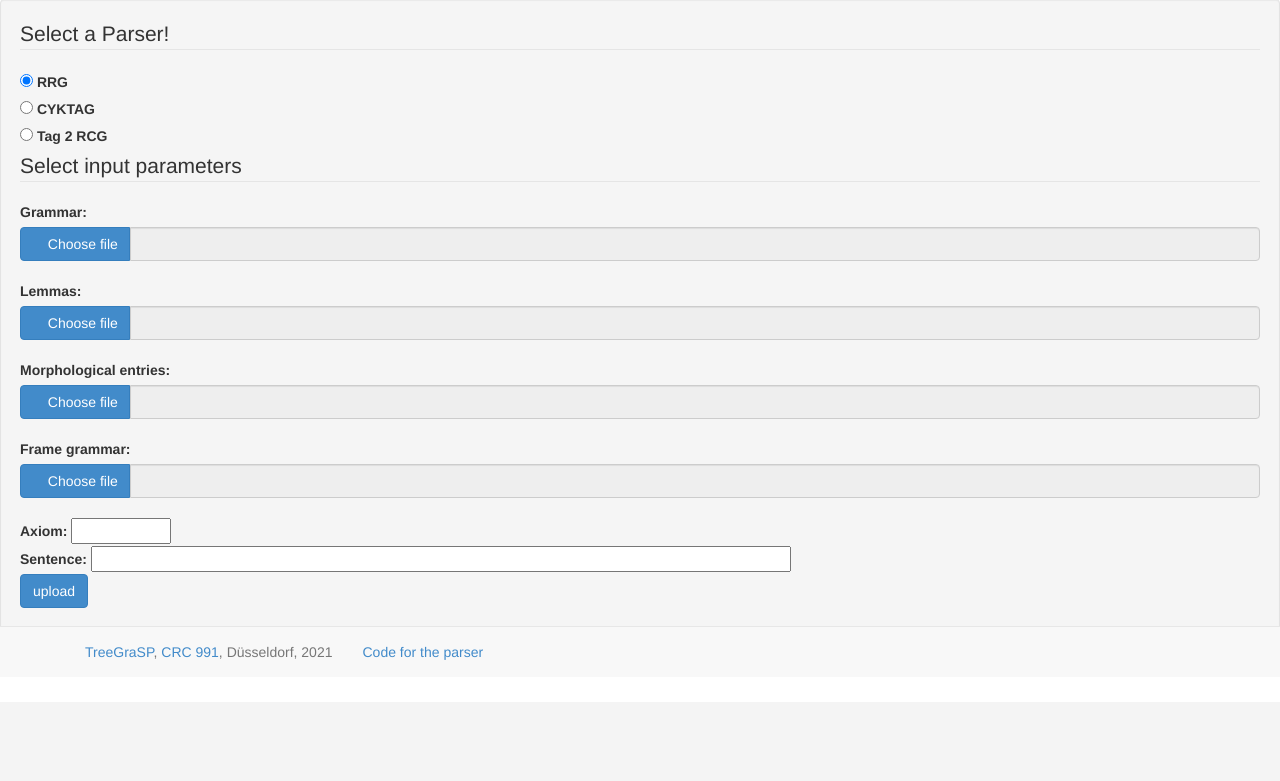
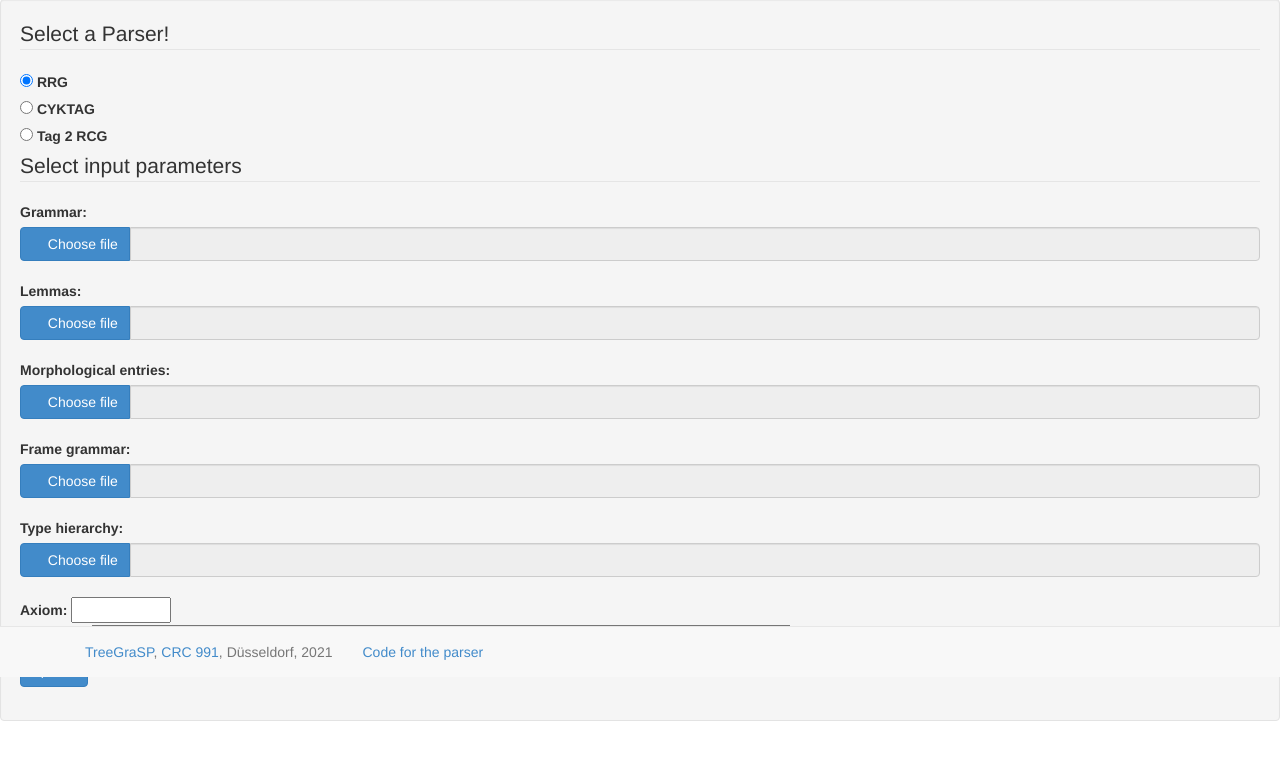
Before and after one commit to xmg-hhu/xmg-webgui, a CodeIgniter app: page /index.php/upload/tulipa in a window 1280 px wide. Shown: the part 123-904 px from the top of the page. Before the commit the page ends 783 px from the top, so only its background shows below. Run offline with CodeIgniter, Linux system fonts and the light colour scheme; some web fonts are replaced.

Commit message:
Uploading type hierarchies (TuLiPA)

```diff
--- a/htdocs/application/controllers/upload.php
+++ b/htdocs/application/controllers/upload.php
@@ -60,7 +60,6 @@
 
 
 		function tulipa(){
-
 			$this->load->view('tulipa_view', array('error' => ' '));
 
 		}
@@ -76,7 +75,6 @@
 				return;
 
 			}
-
 
 
 		function upload_tulipa_input_file($file_id_name, $upl_id=''){
@@ -165,7 +163,7 @@
 
 			// $framefile = upload_tulipa_input_file('framfile', $upl_id);
 
-			// $tyhifile = upload_tulipa_input_file('tyhifile', $upl_id);
+			$tyhifile = upload_tulipa_input_file('tyhifile', $upl_id);
 
 			$lemfile = upload_tulipa_input_file('lemfile', $upl_id);
 
@@ -195,17 +193,6 @@
 
 			}
 
-			// if ($framefile != ''){
-
-			// 	$tp_command .= ' -f '.$framefile;
-
-			// }
-
-			// if ($tyhifile != ''){
-
-			// 	$tp_command .= ' -th '.$tyhifile;
-
-			// }
 
 			if ($lemfile != '') {
 
@@ -224,6 +211,14 @@
 				$tp_command .= ' -f '.$framesfile;
 
 			}
+
+
+			 if ($tyhifile != ''){
+
+			     	$tp_command .= ' -th '.$tyhifile;
+
+			}
+
 
 			if ($tp_axiom != ''){
 
--- a/htdocs/application/views/tulipa_view.php
+++ b/htdocs/application/views/tulipa_view.php
@@ -83,26 +83,6 @@
 
 
 
-	  <!-- <label for="fram-upl">Frames:</label>
-
-	       <input id="fram-upl" class="btn btn-primary filestyle" data-buttonBefore="true" type="file" data-buttonName="btn-primary" name="framfile" size="20">
-
-
-
-	       <br>
-
-
-
-	       <label for="tyhi-upl">Type hierarchy:</label>
-
-	       <input id="tyhi-upl" class="btn btn-primary filestyle" data-buttonBefore="true" type="file" data-buttonName="btn-primary" name="tyhifile" size="20"> -->
-
-
-
-	       <!-- <br> -->
-
-
-
 	       <label for="lem-upl">Lemmas:</label>
 
 	       <input id="lem-upl" class="btn btn-primary filestyle" data-buttonBefore="true" type="file" data-buttonName="btn-primary" name="lemfile" size="20">
@@ -125,6 +105,14 @@
 
 	       <input id="frames-upl" class="btn btn-primary filestyle" data-buttonBefore="true" type="file" data-buttonName="btn-primary" name="framesfile" size="20">
 
+
+
+	       <br>
+
+
+	       <label for="tyhi-upl">Type hierarchy:</label>
+
+	       <input id="tyhi-upl" class="btn btn-primary filestyle" data-buttonBefore="true" type="file" data-buttonName="btn-primary" name="tyhifile" size="20">
 
 
 	       <br>
```
